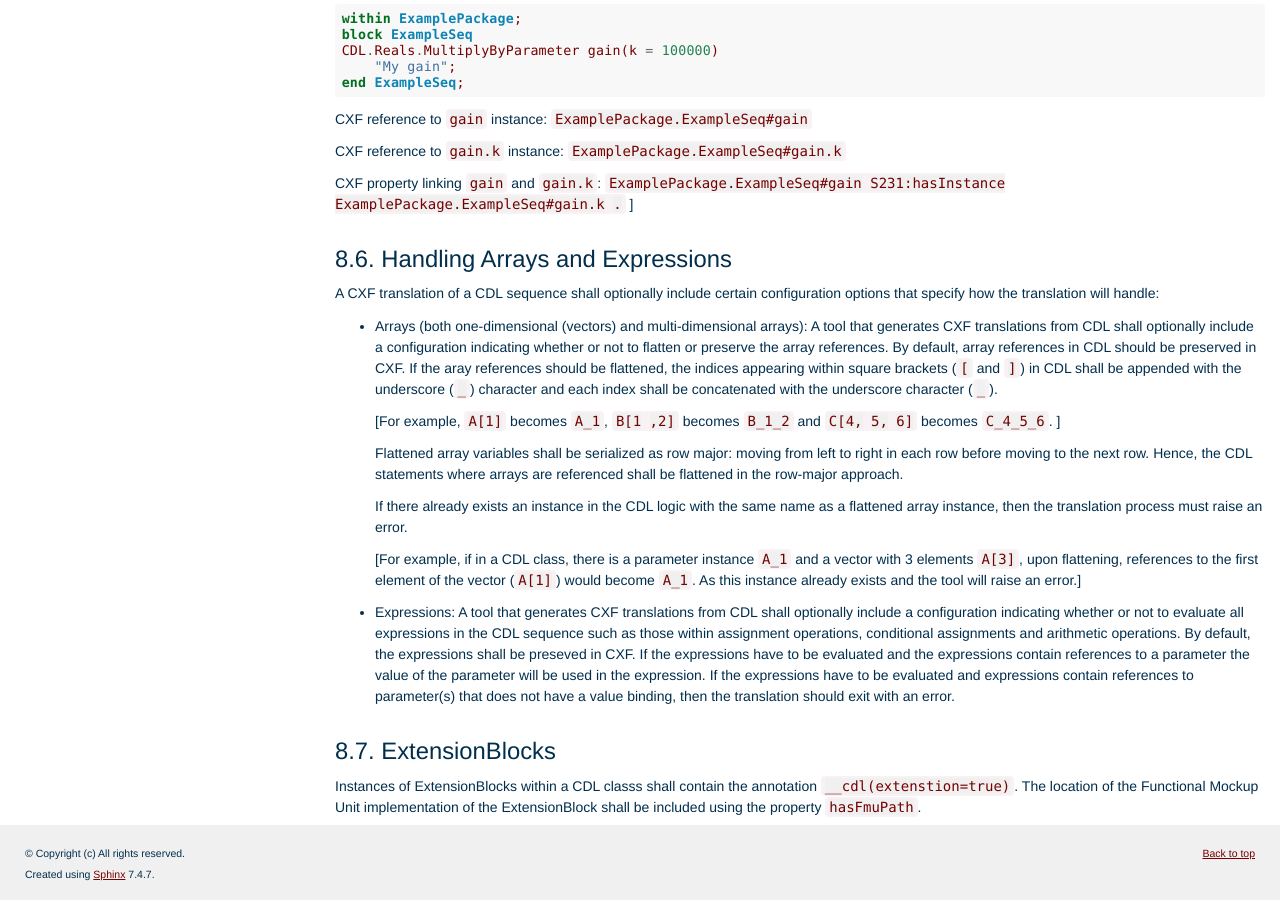
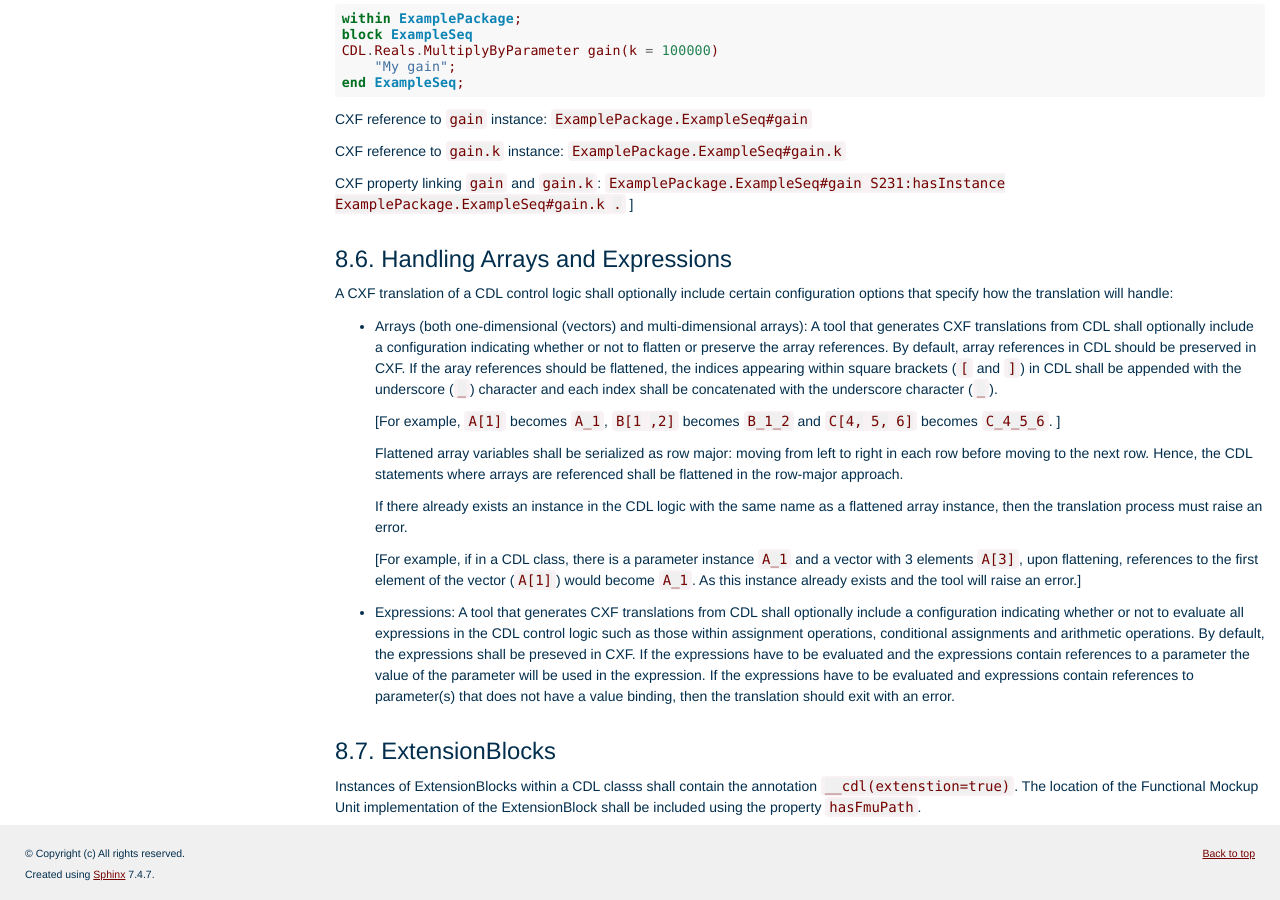
Before and after one commit to lbl-srg/obc, a Sphinx documentation site: the page built from specification/source/cxf.rst, in a window 1280 px wide and 900 px high, scrolled down 3480 px. Built offline with Sphinx 7.4.7, drawn with Linux system fonts in a browser that asks for light colours.

Commit message:
replacing control sequence with control logic

```diff
--- a/specification/source/cxf.rst
+++ b/specification/source/cxf.rst
@@ -246,7 +246,7 @@ CXF property linking ``gain`` and ``gain.k``: ``ExamplePackage.ExampleSeq#gain S
 
 Handling Arrays and Expressions
 ^^^^^^^^^^^^^^^^^^^^^^^^^^^^^^^^
-A CXF translation of a CDL sequence shall optionally
+A CXF translation of a CDL control logic shall optionally
 include certain configuration options that specify
 how the translation will handle:
 
@@ -292,7 +292,7 @@ how the translation will handle:
 * Expressions: A tool that generates CXF translations
   from CDL shall optionally include a configuration
   indicating whether or not to evaluate all
-  expressions in the CDL sequence such as those
+  expressions in the CDL control logic such as those
   within assignment operations, conditional
   assignments and arithmetic operations. By default,
   the expressions shall be preseved in CXF. If the
```
